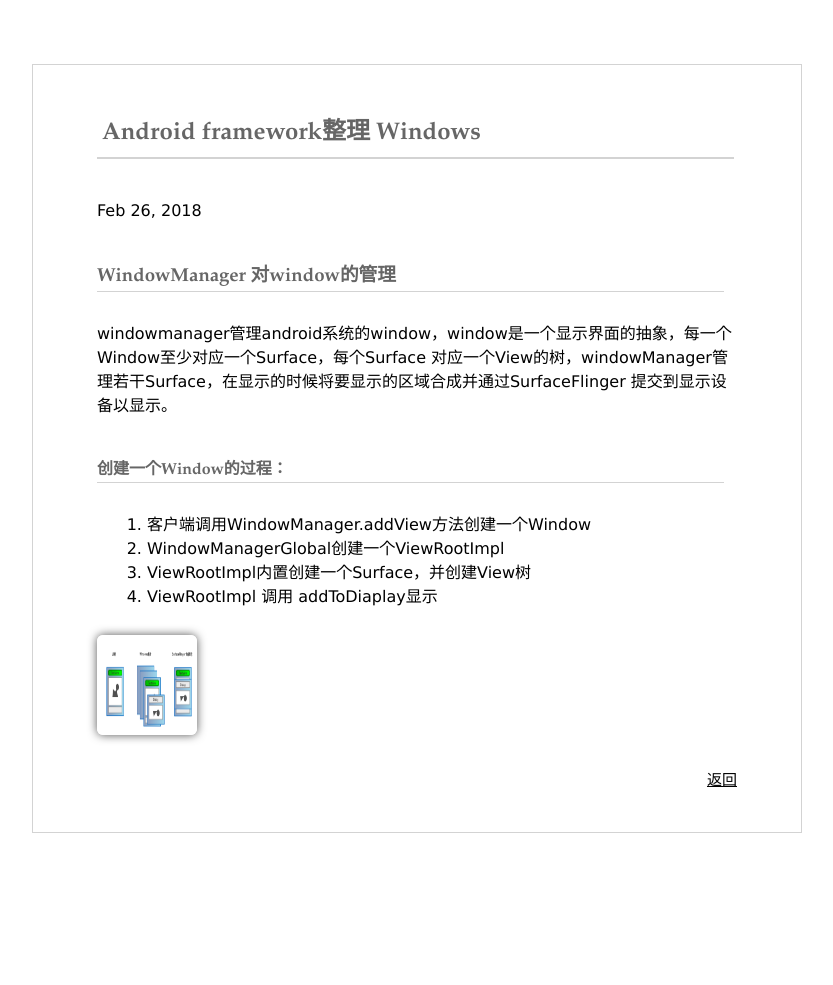
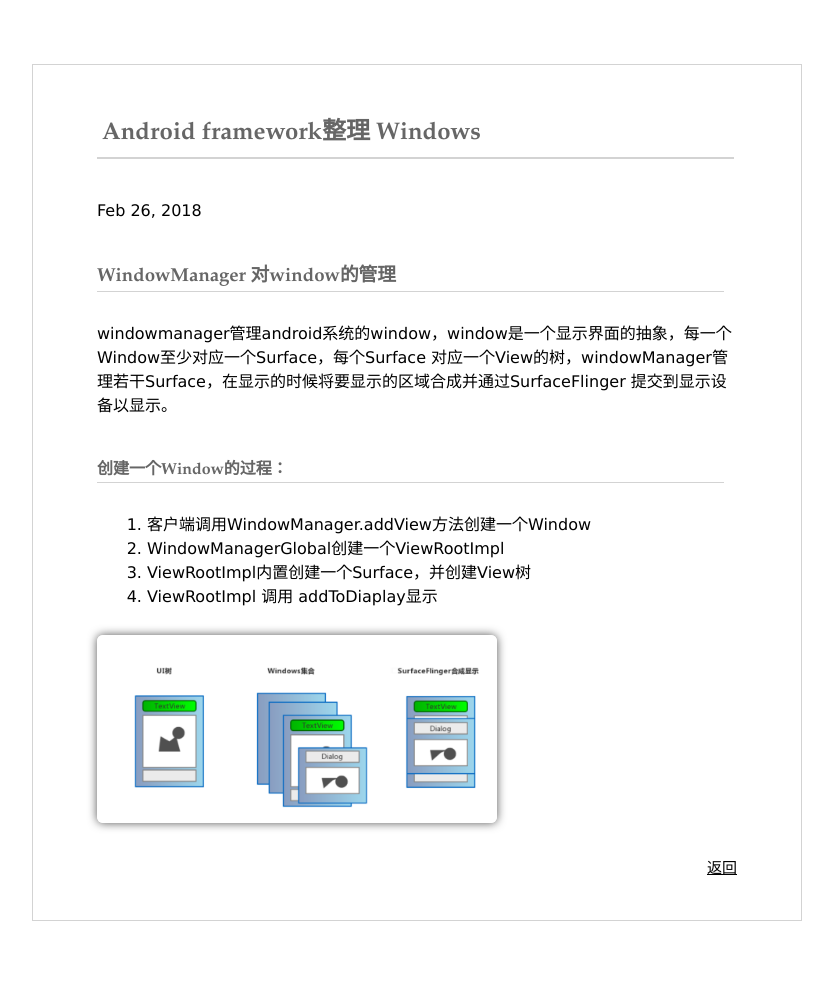
Before and after one commit to chufengma/blog, a Jekyll site: the page built from _posts/2018-02-26-Android Framework整理-Windows.md, in a window 1280 px wide. Shown: the whole page, without its empty margins (224-1057 px from the left). Built offline with Jekyll 4.4.1, drawn with Linux system fonts in a browser that asks for light colours; our own code applies the rules of GitHub Pages for plain Markdown files; before the commit the page ends 900 px from its top, so only the background shows below that.

Commit message:
Update 2018-02-26-Android Framework整理-Windows.md

```diff
--- a/_posts/2018-02-26-Android Framework整理-Windows.md
+++ b/_posts/2018-02-26-Android Framework整理-Windows.md
@@ -8,4 +8,4 @@ windowmanager管理android系统的window，window是一个显示界面的抽象
 3. ViewRootImpl内置创建一个Surface，并创建View树
 4. ViewRootImpl 调用 addToDiaplay显示
 
-![windows抽象](http://onefengma.com/blog/images/ink.png){:height="100" width="100"}
+![windows抽象](http://onefengma.com/blog/images/ink.png){:width="400"}
```
